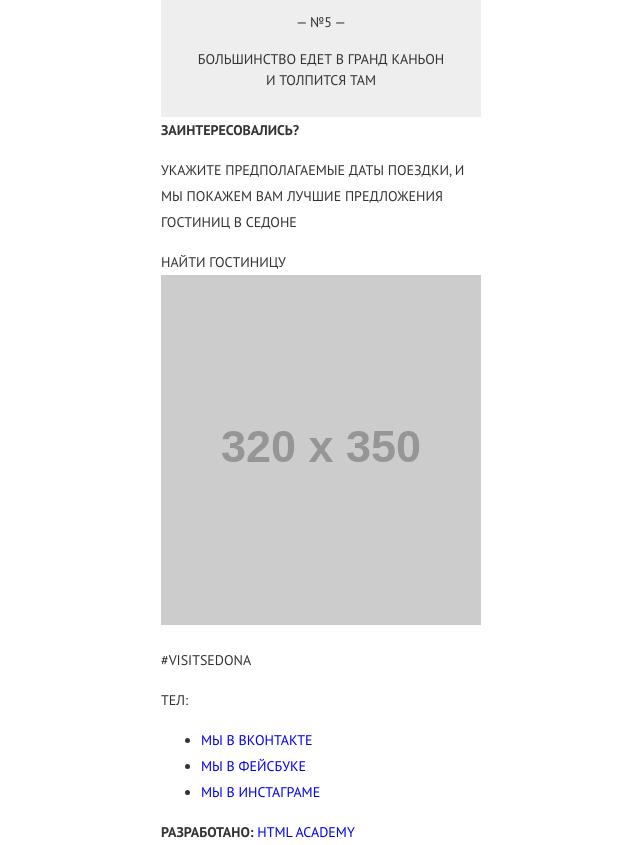
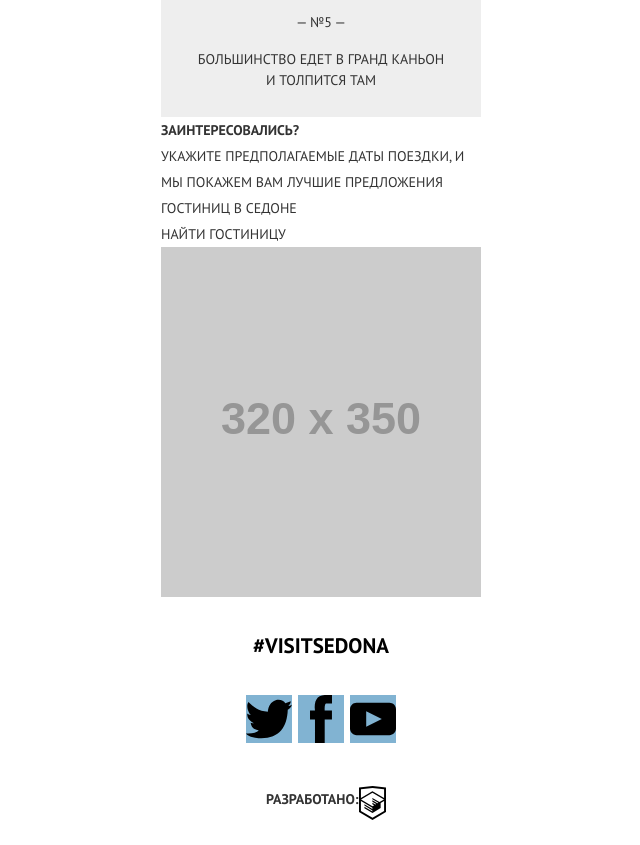
Before and after one commit to SerenyaDyadev/976593-sedona-19, a website: page source/index.html in a window 1280 px wide. Shown: the part 2625-3470 px from the top of the page, without its empty margins (319-959 px from the left). After the commit the page ends 3445 px from the top, so only its background shows below. Drawn offline with nearby package versions, Linux system fonts and the light colour scheme; files that its build step writes are made by us from their sources; placeholder pictures from the web are drawn by us.

Commit message:
index.html сверстана с подвалом без booking

```diff
--- a/source/form.html
+++ b/source/form.html
@@ -4,6 +4,7 @@
 <head>
   <meta charset="utf-8">
   <link href="https://fonts.googleapis.com/css2?family=PT+Sans:wght@400;700&display=swap" rel="stylesheet">
+  <link rel="stylesheet" href="css/normalize.css">
   <link rel="stylesheet" href="css/style.css">
   <title>Фото и видео</title>
 </head>
--- a/source/index.html
+++ b/source/index.html
@@ -102,15 +102,15 @@
         <div class="page-footer__social social">
           <ul class="social__list">
             <li class="social__item">
-              <a class="social__link social__link--vkontakte" href="https://vk.com/htmlacademy">Мы в Вконтакте</a>
+              <a class="social__link social__link--twitter" href="https://twitter.com">Мы в Твиттере</a>
             </li>
             <li class="social__item">
               <a class="social__link social__link--facebook" href="https://www.facebook.com/htmlacademy">Мы в
                 Фейсбуке</a>
             </li>
             <li class="social__item">
-              <a class="social__link social__link--instagram" href="https://www.instagram.com/htmlacademy">Мы в
-                Инстаграме</a>
+              <a class="social__link social__link--youtube" href="https://www.youtube.com">Мы в
+              Инстаграме</a>
             </li>
           </ul>
         </div>
--- a/source/less/blocks/page-booking.less
+++ b/source/less/blocks/page-booking.less
@@ -0,0 +1,11 @@
+.page-booking__title {
+  display: block;
+  padding: 0;
+  margin: 0;
+}
+
+.page-booking__text {
+  display: block;
+  padding: 0;
+  margin: 0;
+}
--- a/source/less/blocks/page-footer.less
+++ b/source/less/blocks/page-footer.less
@@ -0,0 +1,86 @@
+.page-footer {
+  display: flex;
+  flex-direction: column;
+  align-items: center;
+  text-transform: uppercase;
+}
+
+.page-footer__contacts {
+  display: block;
+  padding: 0;
+  margin: 0;
+  padding-top: 28px;
+  text-align: center;
+  color: #000000;
+  font-size: 21px;
+  font-weight: 700;
+  line-height: 26px;
+}
+
+.page-footer__hashtag {
+  display: block;
+  margin: 0;
+  padding: 0;
+}
+
+.page-footer__phone {
+  display: none;
+  padding: 0;
+  margin: 0;
+  border: none;
+}
+
+.page-footer__social {
+  padding: 36px 0 43px 0;
+}
+
+.social__list {
+  display: flex;
+  .list-none();
+}
+.social__item {
+  margin-right: 6px;
+  &:last-child{
+    margin-right:0;
+  }
+}
+.social__link {
+  display: block;
+  position: relative;
+  padding: 0;
+  margin: 0;
+  // border: none;
+  // font-size: 0;
+  width: 46px;
+  height: 48px;
+  background-color: @bg-blue;
+}
+
+.social__link--twitter {
+  position: relative;
+  content: url("../img/icon-twitter.svg");
+}
+
+.social__link--facebook {
+  position: relative;
+  content: url("../img/icon-facebook.svg");
+}
+
+.social__link--youtube {
+  position: relative;
+  content: url("../img/icon-youtube.svg");
+}
+
+.copyright{
+  display: flex;
+}
+
+.copyright__text{
+  margin-left: 20px;
+}
+.copyright__link {
+  // background-color: #000000;
+  content: url("../img/logo-htmlacademy.svg");
+}
+
+// .social__link
--- a/source/less/style.less
+++ b/source/less/style.less
@@ -5,3 +5,13 @@
 @import "blocks/main-nav.less";
 @import "blocks/page-main.less";
 @import "blocks/advantages.less";
+
+@import "blocks/page-photo.less";
+@import "blocks/page-form.less";
+
+
+@import "blocks/page-booking.less";
+@import "blocks/page-footer.less";
+// @import "blocks/contacts.less";
+// @import "blocks/social.less";
+// @import "blocks/copyright.less";
```
Also changed, not shown: source/photo.html (+1 -0 lines).
